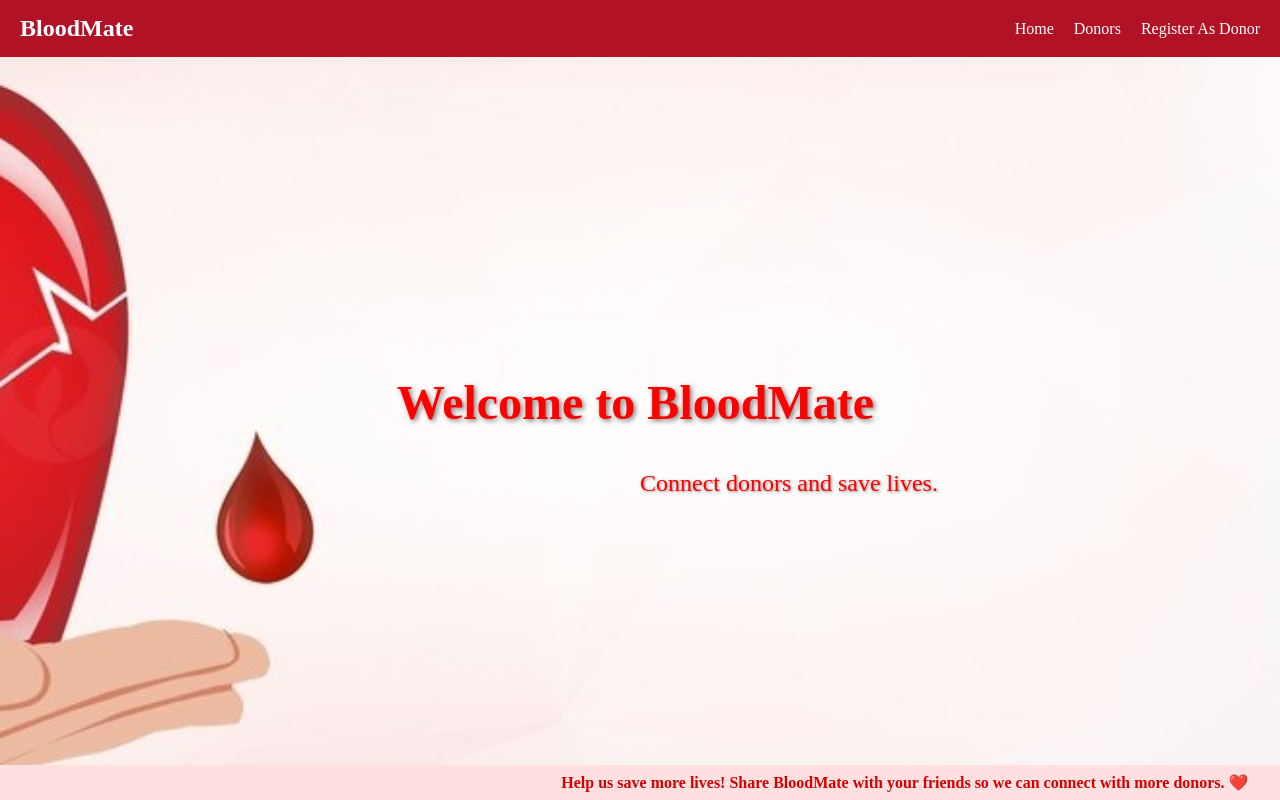
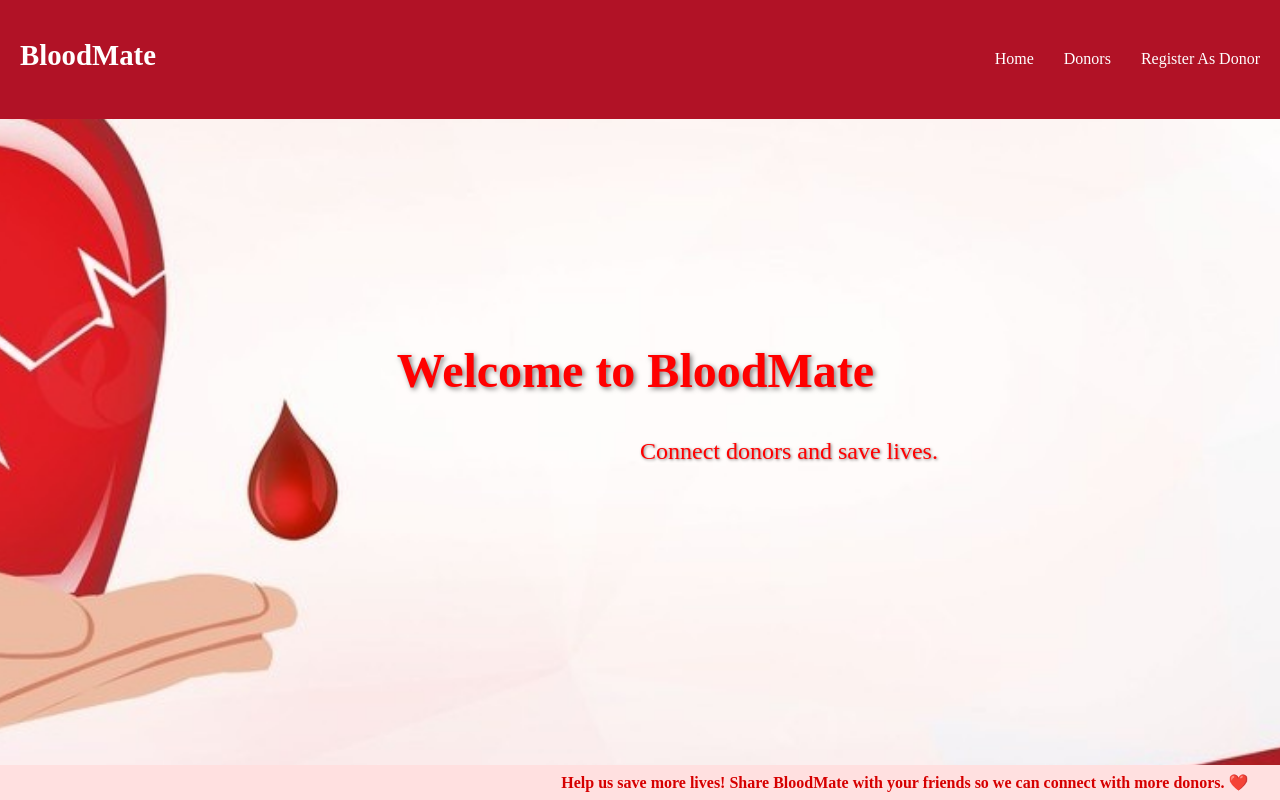
Before and after one commit to nagacharankumarreddy/blood-mate, a React (Vite) app: page /#/ in a window 1280 px wide. Built offline with nearby package versions, Linux system fonts and the light colour scheme; no server answers.

Commit message:
CSS fixes

```diff
--- a/src/components/Navbar.css
+++ b/src/components/Navbar.css
@@ -1,4 +1,3 @@
-/* Make Navbar Fixed at the top */
 .navbar {
   position: fixed;
   top: 0;
@@ -7,51 +6,55 @@
   background-color: #b11226;
   padding: 15px 20px;
   color: white;
+  z-index: 1000;
   display: flex;
-  flex-direction: row;
   justify-content: space-between;
   align-items: center;
-  flex-wrap: wrap;
-  z-index: 1000;
-  margin-bottom: 60px;
+  flex-wrap: nowrap;
+  overflow: hidden;
 }
 
-.navbar h2 {
-  margin: 0;
-  font-size: 24px;
+.navbar-header {
+  display: flex;
+  align-items: center;
+  justify-content: space-between;
+  width: 100%;
+}
+
+.menu-toggle {
+  background: none;
+  border: none;
+  font-size: 28px;
+  color: white;
+  cursor: pointer;
+  display: none;
 }
 
 .navbar-links {
   display: flex;
-  gap: 20px;
+  gap: 30px;
+  white-space: nowrap;
 }
 
-.navbar a {
+.navbar-links .nav-link {
+  text-decoration: none;
   color: white;
-  text-decoration: none;
   font-size: 16px;
-  transition: color 0.3s ease, transform 0.3s ease;
 }
 
-.navbar a:hover {
-  color: #ff6347;
-  transform: scale(1.05);
-}
-
-@media (max-width: 600px) {
-  .navbar {
-    flex-direction: column;
-    align-items: flex-start;
-    gap: 10px;
+@media (max-width: 768px) {
+  .menu-toggle {
+    display: block;
   }
 
   .navbar-links {
+    display: none;
     flex-direction: column;
-    gap: 10px;
     width: 100%;
+    text-align: center;
   }
 
-  .navbar a {
-    padding: 8px 0;
+  .navbar-links.open {
+    display: flex;
   }
 }
--- a/src/components/Navbar.jsx
+++ b/src/components/Navbar.jsx
@@ -1,15 +1,51 @@
-import React from "react";
-import { Link } from "react-router-dom";
+import React, { useState } from "react";
+import { Link, useLocation } from "react-router-dom";
 import "./Navbar.css";
 
 const Navbar = () => {
+  const [menuOpen, setMenuOpen] = useState(false);
+  const location = useLocation();
+
+  const toggleMenu = () => setMenuOpen(!menuOpen);
+
   return (
     <nav className="navbar">
-      <h2>BloodMate</h2>
-      <div className="navbar-links">
-        <Link to="/">Home</Link>
-        <Link to="/donors">Donors</Link>
-        <Link to="/register">Register As Donor</Link>
+      <div className="navbar-header">
+        <h2>BloodMate</h2>
+        <button className="menu-toggle" onClick={toggleMenu}>
+          ☰
+        </button>
+      </div>
+
+      <div className={`navbar-links ${menuOpen ? "open" : ""}`}>
+        <Link
+          to="/"
+          className={
+            location.pathname === "/" ? "nav-link active-link" : "nav-link"
+          }
+        >
+          Home
+        </Link>
+        <Link
+          to="/donors"
+          className={
+            location.pathname === "/donors"
+              ? "nav-link active-link"
+              : "nav-link"
+          }
+        >
+          Donors
+        </Link>
+        <Link
+          to="/register"
+          className={
+            location.pathname === "/register"
+              ? "nav-link active-link"
+              : "nav-link"
+          }
+        >
+          Register As Donor
+        </Link>
       </div>
     </nav>
   );
--- a/src/pages/RegisterDonor.css
+++ b/src/pages/RegisterDonor.css
@@ -1,7 +1,15 @@
+*,
+*::before,
+*::after {
+  box-sizing: border-box;
+}
+
 .register-form-container {
   padding: 30px;
   max-width: 400px;
   margin: auto;
+  margin-top: 25%;
+  background-color: #fff;
 }
 
 .register-form {
@@ -14,6 +22,15 @@
 .register-form select {
   padding: 10px;
   font-size: 16px;
+  border: 2px solid #ccc;
+  border-radius: 4px;
+  outline: none;
+  transition: border-color 0.3s ease;
+}
+
+.register-form input:focus,
+.register-form select:focus {
+  border-color: #b11226;
 }
 
 .register-form button {
@@ -23,6 +40,8 @@
   border: none;
   cursor: pointer;
   font-weight: bold;
+  font-size: 16px;
+  border-radius: 4px;
 }
 
 .error {
@@ -30,7 +49,6 @@
   font-size: 0.85rem;
   margin: 4px 0 10px 5px;
 }
-
 
 @media (max-width: 600px) {
   .register-form-container {
@@ -40,5 +58,55 @@
   .register-form input,
   .register-form select {
     font-size: 14px;
+    padding: 8px;
+  }
+
+  .register-form button {
+    font-size: 14px;
   }
 }
+
+@media (max-width: 768px) {
+  .register-form-container {
+    margin-top: 15%;
+  }
+
+  .register-form input,
+  .register-form select {
+    font-size: 15px;
+  }
+
+  .register-form button {
+    font-size: 15px;
+  }
+}
+
+@media (max-width: 1024px) {
+  .register-form-container {
+    margin-top: 15%;
+  }
+
+  .register-form input,
+  .register-form select {
+    font-size: 16px;
+  }
+
+  .register-form button {
+    font-size: 16px;
+  }
+}
+
+@media (max-width: 1440px) {
+  .register-form-container {
+    margin-top: 15%;
+  }
+
+  .register-form input,
+  .register-form select {
+    font-size: 16px;
+  }
+
+  .register-form button {
+    font-size: 16px;
+  }
+}
```
Lines whose indentation alone changed are shown as unchanged.
